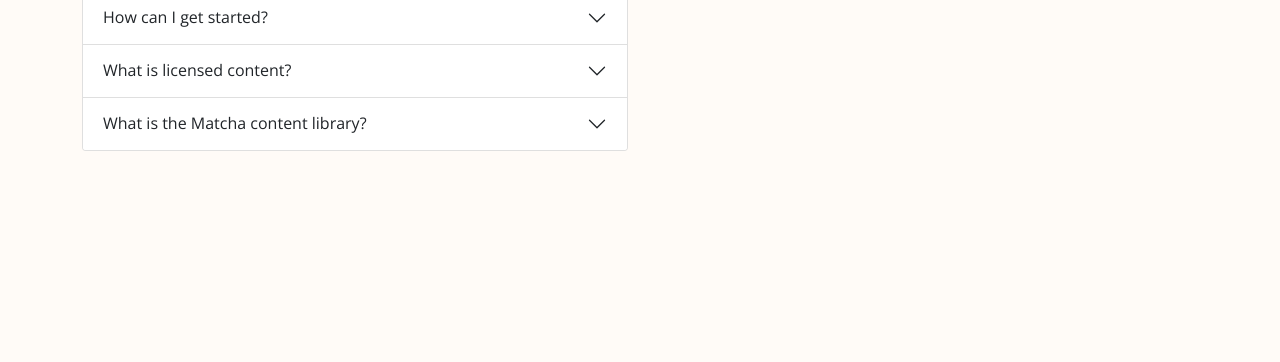
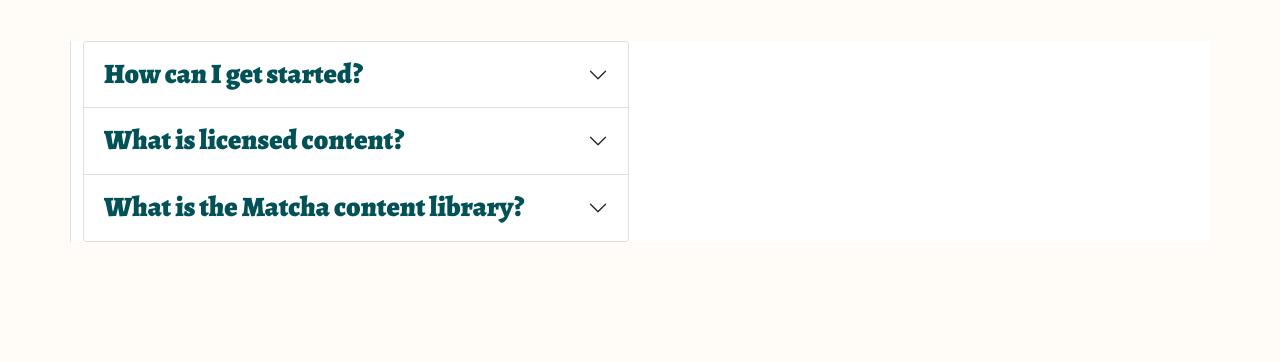
Before and after one commit to RubenD-hub/Ejercicio_HTML_y_CSS, a plain HTML site: page pricing.html in a window 1280 px wide. Shown: the part 605-967 px from the top of the page. Before the commit the page ends 800 px from the top, so only its background shows below. Drawn offline with nearby package versions, Linux system fonts and the light colour scheme.

Commit message:
adding styles to the FAQ section

```diff
--- a/css/pricing.css
+++ b/css/pricing.css
@@ -56,6 +56,7 @@ body {
   border-radius: 5px;
 }
 
+/* ----------------- Header Section ---------------- */
 .header {
   margin-top: 285px;
   text-align: center;
@@ -73,6 +74,32 @@ body {
   max-width: 680px;
   margin: 0 auto;
   margin-bottom: 72px;
+}
+
+/* ----------------- FAQ Section ---------------- */
+.faq {
+  margin-top: 50px;
+  padding-bottom: 120px;
+}
+
+.faq h2 {
+  color: #025157;
+  font-family: "Alegreya", serif;
+}
+
+.faq h2 > button {
+  color: #025157;
+  font-size: 28px;
+  font-weight: 900;
+}
+
+.faq a {
+  color: #6abf4b;
+}
+
+.faq .container {
+  background-color: white;
+  border-left: 1px solid rgba(0, 0, 0, 0.125);
 }
 
 /** dispositivos móviles en vista viewport (vertical) */
```
